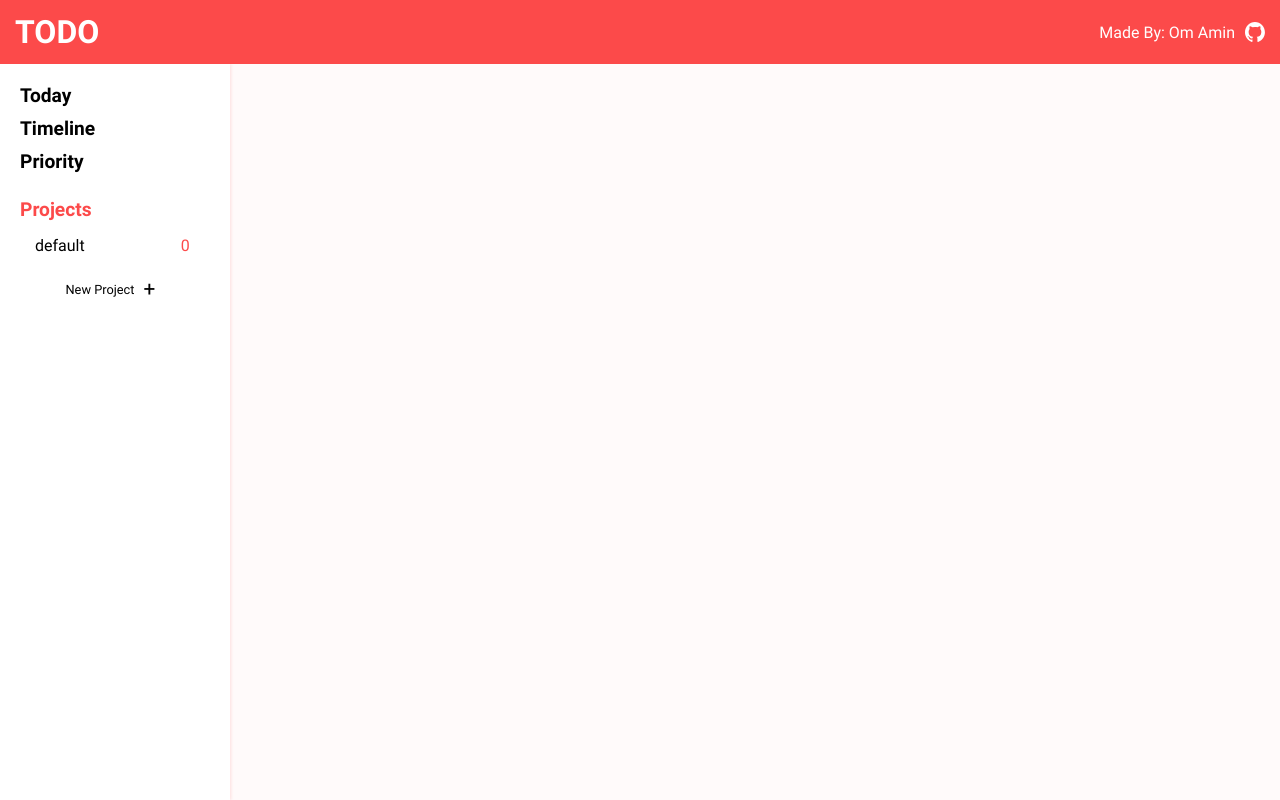
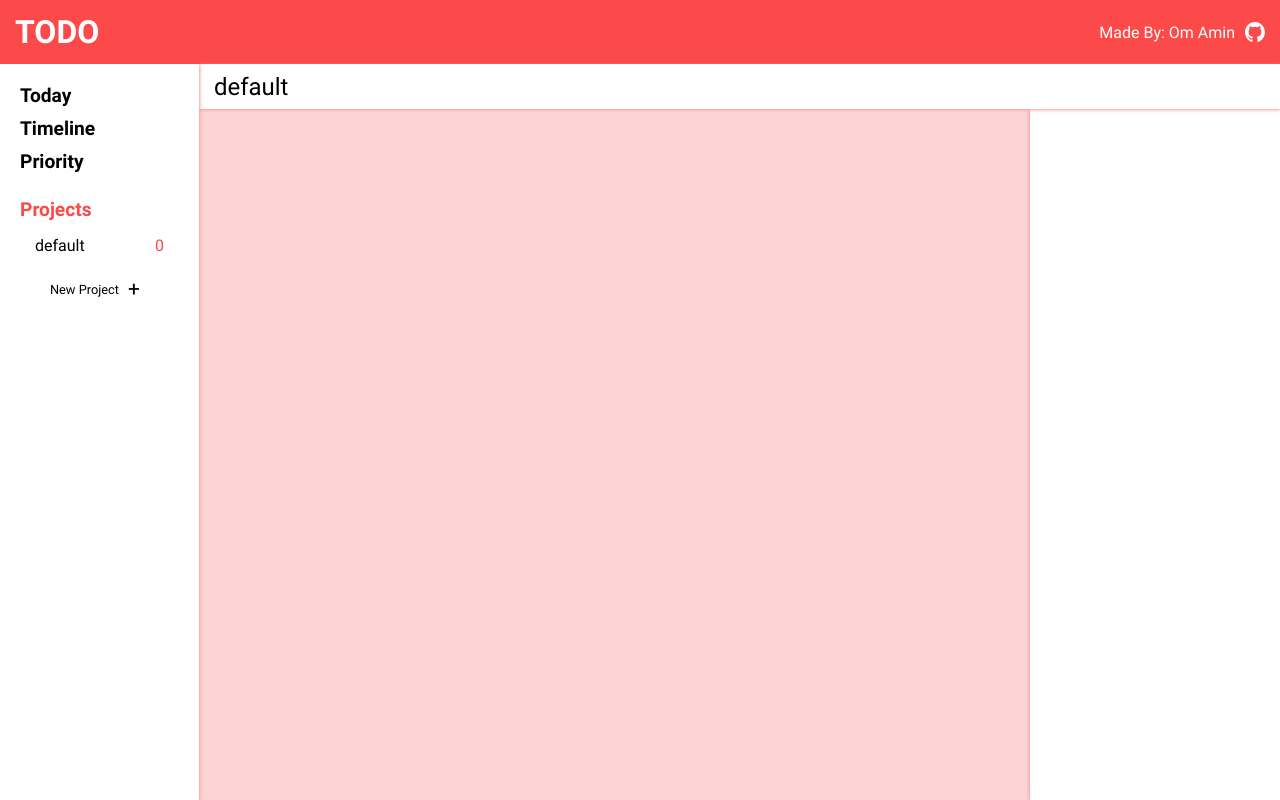
Before and after one commit to omamin135/Todo_List, a website built with webpack: page dist/index.html in a window 1280 px wide. Built offline with nearby package versions, Linux system fonts and the light colour scheme.

Commit message:
created and styled project page layout

```diff
--- a/src/DOM_management/page_layout.css
+++ b/src/DOM_management/page_layout.css
@@ -43,10 +43,7 @@ header p {
 
 #content {
     height: 92%;
-}
-
-#content p {
-    margin: 0px;
+    display: flex;
 }
 
 #left-menu {
@@ -57,6 +54,12 @@ header p {
     background-color: white;
     box-shadow: 1px 0px 3px var(--shadow);
     clip-path: inset(0px -5px 0px 0px);
+    position: relative;
+    z-index: 500;
+}
+
+#left-menu p {
+    margin: 0px;
 }
 
 #default-selection {
--- /dev/null
+++ b/src/DOM_management/render_active_project.css
@@ -0,0 +1,36 @@
+@import url("./styles.css");
+
+#project-page {
+    width: 100%;
+    font-family: "Roboto";
+    --project-header-height: 45px;
+}
+
+#project-header {
+    width: 100%;
+    background-color: white;
+    box-shadow: 0px 1px 3px var(--shadow);
+    height: var(--project-header-height);
+    display: flex;
+    align-items: center;
+    position: relative;
+    z-index: 100;
+}
+
+#project-header-name {
+    font-size: 1.5rem;
+    margin: 0px;
+    margin-left: 15px;
+}
+
+#project-content {
+    height: calc(100% - var(--project-header-height));
+    display: grid;
+    grid-template-columns: 1fr 250px;
+}
+
+#checklist-container {
+    background-color: white;
+    box-shadow: -1px 0px 3px var(--shadow);
+
+}
--- /dev/null
+++ b/src/DOM_management/render_active_project.js
@@ -0,0 +1,36 @@
+import Dir from "../manage_dir.js";
+import styles from "./render_active_project.css";
+
+function generateProjectPage(){
+
+    let projectPage = document.createElement("div");
+    projectPage.id = "project-page";
+
+    /* project page header */
+    let headerDiv = document.createElement("div");
+    headerDiv.id = "project-header";
+
+    let p = document.createElement("p");
+    p.id = "project-header-name";
+    p.textContent = Dir.activeProject().name;
+    headerDiv.appendChild(p);
+
+    let projectContent = document.createElement("div");
+    projectContent.id = "project-content";
+
+    let cardsContainer = document.createElement("div");
+    cardsContainer.id = "cards-container";
+    let checklistContainer = document.createElement("div");
+    checklistContainer.id = "checklist-container";
+
+    projectContent.appendChild(cardsContainer);
+    projectContent.appendChild(checklistContainer);
+
+
+    projectPage.appendChild(headerDiv);
+    projectPage.appendChild(projectContent);
+    document.getElementById("content").appendChild(projectPage);
+
+}
+
+export default generateProjectPage;
--- a/src/DOM_management/styles.css
+++ b/src/DOM_management/styles.css
@@ -14,10 +14,10 @@
 
 * {
     --primary: #FC4A4A;
-    --light-background: #fffafa; /*#FFEBEB*/
+    --light-background: #fed3d3; /*#FFEBEB #fffafa*/
     --accent: #528E7C;
     --light-accent: #7dc0ac;
-    --shadow: #fddddd; /*#f9c1c1*/
+    --shadow: #fb9999; /*#f9c1c1  #fddddd*/
 }
 
 body {
--- a/src/index.js
+++ b/src/index.js
@@ -1,24 +1,21 @@
 import loadPage from "./DOM_management/page_layout.js"
 import { loadProjectsMenu, addNewProjectInput, replaceNewProjectInput} from "./DOM_management/page_layout.js";
 import Dir from "./manage_dir.js";
-
-
-function changeProject(id){
-    Dir.setActive(id);
-    console.log(Dir.activeProj);
-}
-
+import loadProjPage from "./DOM_management/render_active_project.js";
 
 
 loadPage();
 loadProjectsMenu(Dir);
+loadProjPage();
 
-/**
+
+/*
  * Add event listner for the default project in the left menu
  */
 let defaultProj = document.querySelector('[data-id="0"]');
 defaultProj.addEventListener("click", () => {
-    changeProject(defaultProj.dataset.id);
+    /* toggle active project */
+    Dir.setActive(defaultProj.dataset.id);
 })
 
 /*
@@ -34,11 +31,12 @@ newProjectButton.addEventListener("click", () => {
             Dir.addProject(newProjName);
 
             loadProjectsMenu(Dir);
+
             /* add event listener for the new created project */
-
             document.querySelectorAll(".project").forEach((element) => {
                 element.addEventListener("click", () => {
-                    changeProject(element.dataset.id);
+                    /* toggle active project */
+                    Dir.setActive(element.dataset.id);
                 })
             });
         }
--- a/src/manage_dir.js
+++ b/src/manage_dir.js
@@ -1,9 +1,13 @@
-import {Project} from "./project_classes.js";
+import {Todo, Project} from "./project_classes.js";
 
 class Projects {
     constructor(){
         this.projects = [new Project("default", 0)];
-        this.activeProj = 0;
+        this.activeProjIndex = 0;
+    }
+
+    activeProject(){
+        return this.projects[this.activeProjIndex];
     }
 
     addProject(name){
@@ -12,16 +16,22 @@ class Projects {
 
     removeProject(index){
         this.projects.splice(index, 1);
-        if (this.activeProj === index){
-            this.activeProj--;
+        if (this.activeProjIndex === index){
+            this.activeProjIndex--;
         }
     }
 
     setActive(index){
-        this.activeProj = index;
+        this.activeProjIndex = index;
+    }
+
+    addToActive(todo){
+        this.projects[this.activeProjIndex].addTodo(todo)
     }
 }
 
 let Dir = new Projects();
+Dir.addToActive(new Todo("testing", "none", "none", "high"));
+
 
 export default Dir;
--- a/src/project_classes.js
+++ b/src/project_classes.js
@@ -22,15 +22,15 @@ class Project {
         this.name = name;
         this.id =numOfProjects;
         this.numItems = 0;
-        this.items = [];
+        this.todo = [];
     };
 
-    addItem(item){
-        this.items.push(item);
+    addTodo(todo){
+        this.todo.push(todo);
     }
 
-    removeItem(index){
-        this.items.splice(index, 1);
+    removeTodo(index){
+        this.todo.splice(index, 1);
     }
 }
 
```
Also changed, not shown: dist/main.js.
